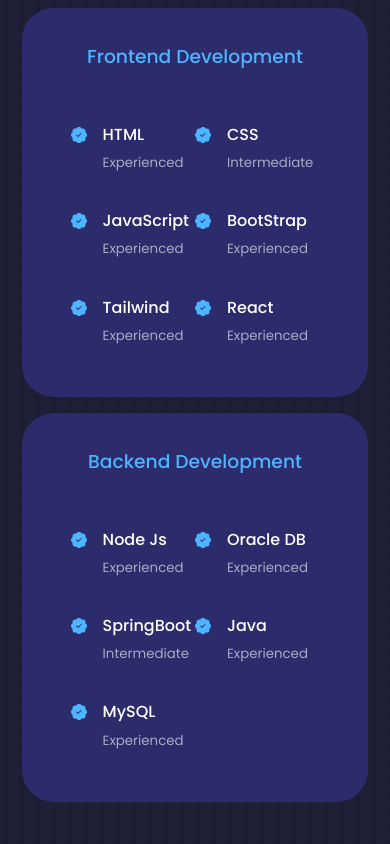
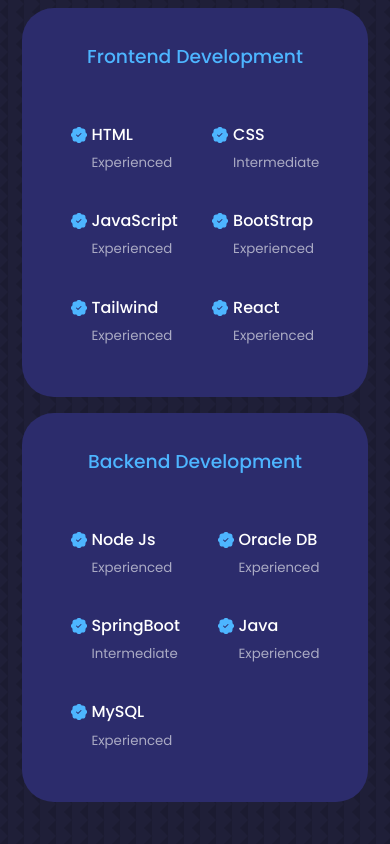
Before and after one commit to sunilkumarabbineni/My-Portfolio, a React (Create React App) app: page / in a window 390 px wide. Shown: the part 2380-3224 px from the top of the page. Built offline with nearby package versions, Linux system fonts and the light colour scheme.

Commit message:
Styling in mobile view

```diff
--- a/src/components/achievements/achievements.css
+++ b/src/components/achievements/achievements.css
@@ -30,7 +30,7 @@
     width: 80%;
     margin: 0.8rem auto 0;
     gap: 1rem;
-    text-align: flex;
+    text-align: justify;
 }
 
 .swiper-pagination-clickable .swiper-pagination-bullet {
@@ -46,7 +46,7 @@
 
 /*  ============================ MEDIA QUERIES (SMALL DEVICES) ================================ */
 @media screen and (max-width: 600px){
-    .container.achievements__container {
-        width: var(--container-width-sm);
+    .container.achievements__containers{
+       width: var(--container-width-sm);
     }
 }
--- a/src/components/contact/contact.css
+++ b/src/components/contact/contact.css
@@ -54,4 +54,8 @@
     .container.contact__container {
         width: 100%
     }
+
+    .contact__options{
+        display: grid;
+    }
 }
--- a/src/components/experience/experience.css
+++ b/src/components/experience/experience.css
@@ -67,4 +67,12 @@
         width: 100%;
         padding: 2rem 1rem;
     }
+
+    .experience__content {
+        grid-template-columns: 1fr 0fr;
+    }
+
+    .experience__details{
+        gap: 0.3rem;
+    }
 }
```
